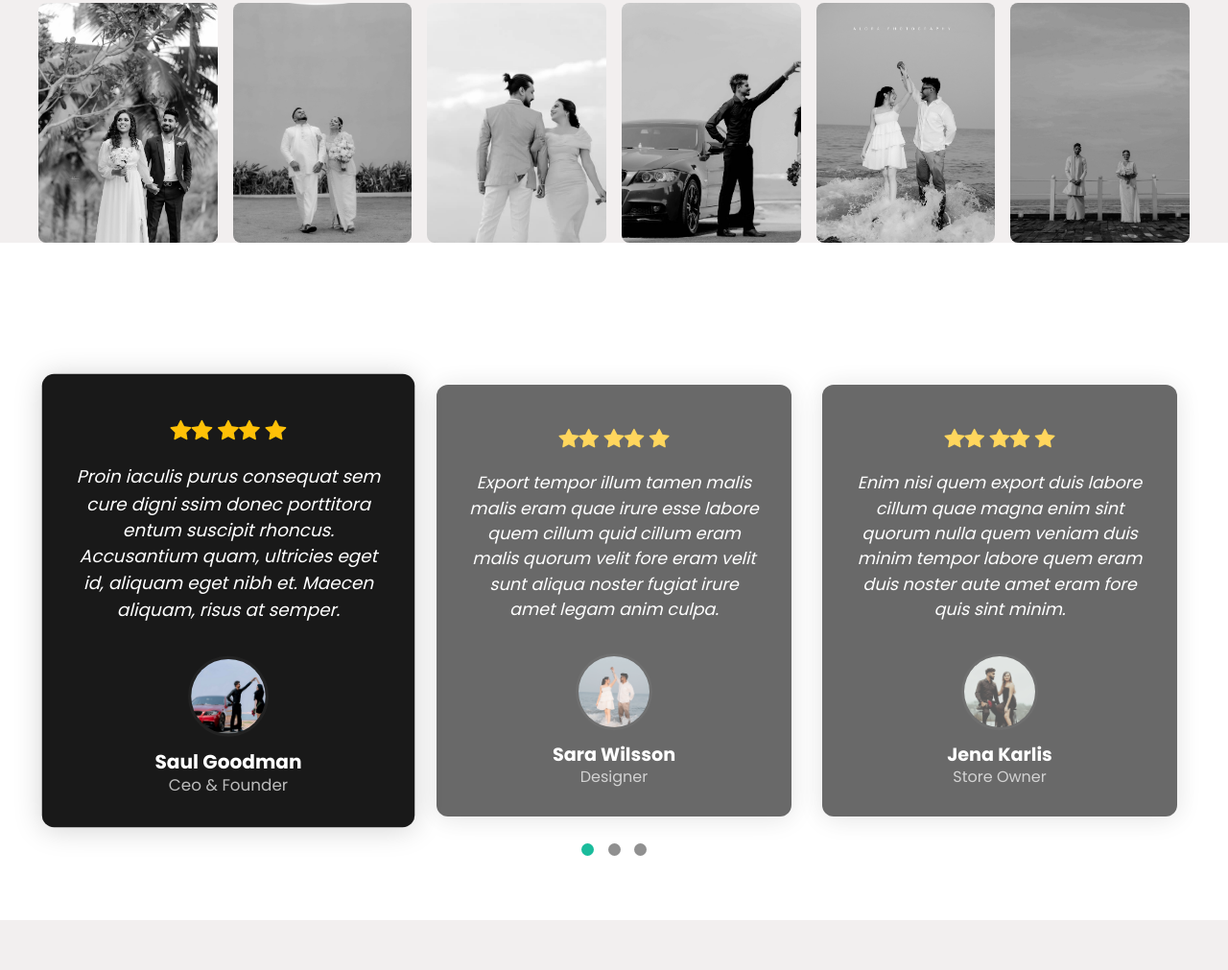
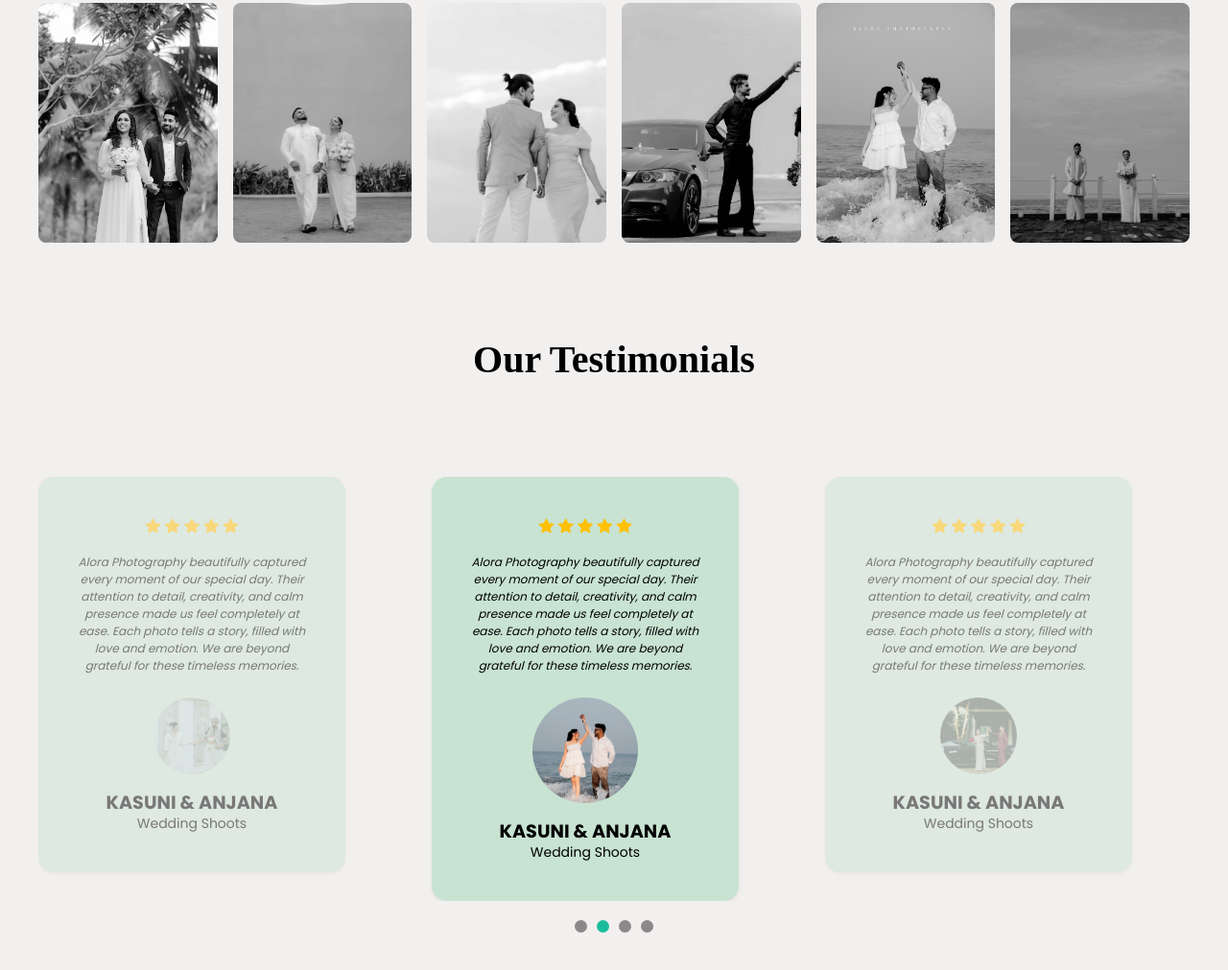
Before and after one commit to HasaliM23/Photography_Web_Site-1, a plain HTML site: page index.html in a window 1280 px wide. Shown: the part 1591-2602 px from the top of the page at 96% size. Before the commit the page ends 2550 px from the top, so only its background shows below. Drawn offline with nearby package versions, Linux system fonts and the light colour scheme.

Commit message:
Testinomial Update

```diff
--- a/css/style.css
+++ b/css/style.css
@@ -4,6 +4,11 @@
       --navbar-bg: #fff;
       --nav-link: #000;
       --gallery-bg: #fff;
+        --testimonial-card-bg: #c8e3d2;
+  --testimonial-card-text: #010101;
+  --testimonial-card-heading: #000000;
+  --testimonial-card-muted: #000000;
+   --testimonials-bg: #f2efef;
     }
 
     body {
@@ -418,6 +423,12 @@
       --navbar-bg: #232526;
       --nav-link: #f2efef;
       --gallery-bg: #232526;
+        --testimonial-card-bg: #ffffff;
+  --testimonial-card-text: #000000;
+  --testimonial-card-heading: #ffffff;
+  --testimonial-card-muted: #000000;
+   --testimonials-bg: #17191b;
+
     }
     [data-theme="dark"] .hero-section,
     [data-theme="dark"] .carousel-frame {
@@ -465,121 +476,193 @@
       stroke: #f2efef;
     }
 
+    [data-theme="dark"] .swiper-pagination-bullet {
+  background: #f2efef;
+  opacity: 0.5;
+}
+[data-theme="dark"] .swiper-pagination-bullet-active {
+  background: #c8e3d2;
+  opacity: 1;
+}
 
     /*testimonials section*/
 
-    .section-testimonial-section {
-  background-color: var(--gallery-bg);
-  padding: 60px 20px;
-  text-align: center;
-}
+ /*testimonials section*/
 
-.section-testimonial-section h2 {
-  color: #fff;
-  font-size: 2.5rem;
-  margin-bottom: 40px;
-  letter-spacing: 1px;
-}
-
-.testimonial-slider {
-  display: flex;
-  justify-content: center;
-  gap: 32px;
-  flex-wrap: wrap;
-  margin-bottom: 24px;
-}
-
-.testimonial-card {
-  background: #191919;
-  color: #fff;
-  border-radius: 12px;
-  padding: 40px 32px 32px 32px;
-  width: 370px;
-  min-height: 380px;
+  /* Optional: Customize Swiper and cards for a modern look */
+#testimonials .card {
+  border-radius: 1rem;
+  min-height: 100px;
+  width: 320px;
+  max-width: 95vw;
+  padding: 1.5rem 0.75rem;  /* Optionally reduce padding for a more compact card */
   display: flex;
   flex-direction: column;
   align-items: center;
-  box-shadow: 0 2px 28px 0 rgba(0,0,0,0.18);
-  opacity: 0.65;
-  transition: opacity 0.3s, transform 0.3s;
+
+background-color: var(--testimonial-card-bg);
+  color: var(--testimonial-card-text);
 }
 
-.testimonial-card.active {
+#testimonials {
+    max-width: 100%;
+      margin: 0 auto;
+      padding: 0;
+      display: flex;
+      flex-wrap: wrap;
+      justify-content: center;
+      gap: 20px;
+      margin-top: 50px;
+      position: relative;
+  padding: 50px 0; /* Add padding for better spacing */
+  z-index: 1; /* Ensure it appears above other sections */
+  overflow: hidden; /* Prevent overflow issues */
+  background-color: var(--testimonials-bg);
+
+
+}
+
+
+
+
+
+#testimonials .card:hover {
+  box-shadow: 0 8px 32px rgba(0,0,0,0.12);
+
+
+}
+/* Make center slide image larger */
+.swiper-slide-active .testimonial-img {
+  width: 110px;
+  height: 110px;
+  transition: all 0.3s ease;
+}
+
+/* Slightly smaller images for side slides */
+.swiper-slide-next .testimonial-img,
+.swiper-slide-prev .testimonial-img {
+  width: 80px;
+  height: 80px;
+  opacity: 0.5;
+  transition: all 0.3s ease;
+}
+.swiper-slide {
+  opacity: 0.4; /* Lower base opacity */
+  transform: scale(0.92);
+  z-index: 1;
+  transition: all 0.35s ease;
+}
+
+.swiper-slide-next,
+.swiper-slide-prev {
+  opacity: 0.5; /* Even more transparent for side slides */
+  transform: scale(0.92);
+  z-index: 1;
+}
+
+.swiper-slide-active {
   opacity: 1;
-  transform: scale(1.05);
+  transform: scale(1.25);
   z-index: 2;
 }
 
-.stars {
-  color: #ffc107;
-  font-size: 1.3em;
-  margin-bottom: 18px;
-}
 
-.testimonial-text {
-  font-style: italic;
-  font-size: 1.1em;
-  margin-bottom: 32px;
-  line-height: 1.5;
-}
 
-.profile {
-  margin-top: auto;
-  text-align: center;
-}
-
-.testimonial-img {
-  width: 80px;
-  height: 80px;
-  border-radius: 50%;
-  object-fit: cover;
-  margin-bottom: 14px;
-  border: 3px solid #222;
-}
-
-h3 {
-  font-weight: bold;
-  font-size: 1.2em;
-  margin-bottom: 2px;
-}
-
-h4 {
-  color: #bbb;
-  font-weight: 400;
-  font-size: 1em;
-  margin-bottom: 0;
-}
-
-.testimonial-dots {
-  margin-top: 18px;
-}
-
-.dot {
-  display: inline-block;
+.swiper-pagination-bullet {
   width: 13px;
   height: 13px;
-  margin: 0 5px;
   background: #222;
-  border-radius: 50%;
   opacity: 0.5;
+  margin: 0 5px !important;
   transition: background 0.3s, opacity 0.3s;
 }
-
-.dot.active {
+.swiper-pagination-bullet-active {
   background: #1abc9c;
   opacity: 1;
 }
 
-/* Responsive */
-@media (max-width: 1100px) {
-  .testimonial-slider {
-    gap: 20px;
-  }
-  .testimonial-card {
-    width: 90vw;
-    max-width: 400px;
+
+.testimonial-img {
+  width: 90px;            /* Bigger image */
+  height: 90px;
+  object-fit: cover;
+  border-radius: 50%;
+;
+
+  display: block;
+
+}
+
+.card-heading {
+  font-size: 2.5rem;
+  font-weight: 400;
+  text-align: center;
+  color: var(--testimonial-card-heading) !important;
+  margin-bottom: 30px;
+  font-family: 'Libre Baskerville', serif;
+
+}
+
+
+.card-text{
+  font-size: 12px;
+  line-height: 1.5;
+
+   color: var(--testimonial-card-text) !important;
+  text-align: center;
+  margin-top: 10px;
+  margin-bottom: 20px;
+  font-family: 'Poppins', sans-serif;
+  z-index: 1; /* Ensure it's not hidden under overlay */
+  position: relative; /* Helps when placed inside layered backgrounds */
+  padding: 0 10px; /* Add some padding for better readability */
+  max-width: 300px; /* Limit width for better readability */
+  text-align: justify; /* Justify text for a cleaner look */
+  word-break: break-word; /* Prevent long words from breaking layout */
+  overflow-wrap: break-word; /* Ensure long words wrap correctly */
+  text-overflow: ellipsis; /* Add ellipsis for overflow text */
+  white-space: normal; /* Allow text to wrap normally */
+
+  overflow: hidden; /* Hide overflow text */
+
+  display: -webkit-box; /* For WebKit browsers */
+
+
+  line-height: 1.5; /* Set line height for better readability */
+
+  margin: 0 auto; /* Center the text */
+
+
+
+
+}
+
+h5 {
+  font-size: 1.2rem;
+  font-weight: 600;
+
+  margin-top: 10px;
+}
+
+#testimonials .text-muted {
+    color: var(--testimonial-card-muted) !important;
+}
+
+
+
+
+@media (max-width: 991px) {
+  #testimonials .card {
+    min-height: 380px;
   }
 }
+@media (max-width: 600px) {
+  #testimonials .card {
+    min-height: 320px;
+    padding: 1.5rem 0.5rem;
+  }
+}
+
 
 @media (max-width: 700px) {
   .testimonial-slider {
@@ -591,3 +674,15 @@ h4 {
     max-width: 98vw;
   }
 }
+
+@media (max-width: 600px) {
+  #testimonials .card {
+    min-height: 350px;
+    width: 95vw;
+    padding: 1.5rem 0.5rem;
+  }
+  .testimonial-img {
+    width: 60px;
+    height: 60px;
+  }
+}
--- a/index.html
+++ b/index.html
@@ -6,6 +6,13 @@
   <meta name="viewport" content="width=device-width, initial-scale=1" />
   <link href="https://cdn.jsdelivr.net/npm/bootstrap@5.3.0/dist/css/bootstrap.min.css" rel="stylesheet" />
   <link rel="stylesheet" href="https://fonts.googleapis.com/css?family=Poppins:400,500,700&display=swap">
+
+  <!-- Bootstrap CSS -->
+<link href="https://cdn.jsdelivr.net/npm/bootstrap@5.3.3/dist/css/bootstrap.min.css" rel="stylesheet">
+<!-- Swiper CSS -->
+<link rel="stylesheet" href="https://cdn.jsdelivr.net/npm/swiper@11/swiper-bundle.min.css" />
+<!-- Bootstrap Icons for stars -->
+<link rel="stylesheet" href="https://cdn.jsdelivr.net/npm/bootstrap-icons@1.11.3/font/bootstrap-icons.css" />
 
 
   <link rel="stylesheet" href="https://cdn.jsdelivr.net/npm/bootstrap-icons@1.11.3/font/bootstrap-icons.css" />
@@ -181,67 +188,158 @@
 <!--Testinomial Section Start-->
 
 
-<section class="section-testimonial-section">
-  <h2>Our Testimonial</h2>
-  <div class="testimonial-slider" id="testimonialSlider">
-    <div class="testimonial-card active">
-      <div class="stars">
-        <i class="bi bi-star-fill"></i><i class="bi bi-star-fill"></i>
-        <i class="bi bi-star-fill"></i><i class="bi bi-star-fill"></i>
-        <i class="bi bi-star-fill"></i>
+<!--Testinomial Section Start-->
+
+
+
+
+<section id="testimonials" class="py-5">
+  <div class="container">
+    <div class="text-center mb-5">
+      <h2 class="card-heading fw-bold text-white">Our Testimonials</h2>
+    </div>
+    <div class="swiper testimonial-swiper">
+      <div class="swiper-wrapper">
+
+        <!-- Slide 1 -->
+        <div class="swiper-slide">
+  <div class="card border-0 shadow-sm h-200">
+    <div class="card-body d-flex flex-column align-items-center">
+      <div class="mb-3">
+        <i class="bi bi-star-fill text-warning"></i>
+        <i class="bi bi-star-fill text-warning"></i>
+        <i class="bi bi-star-fill text-warning"></i>
+        <i class="bi bi-star-fill text-warning"></i>
+        <i class="bi bi-star-fill text-warning"></i>
       </div>
-      <p class="testimonial-text">
-        Proin iaculis purus consequat sem cure digni ssim donec porttitora entum suscipit rhoncus. Accusantium quam, ultricies eget id, aliquam eget nibh et. Maecen aliquam, risus at semper.
+      <p class="card-text text-center fst-italic mb-4">
+        Alora Photography beautifully captured every moment of our special day. Their
+attention to detail, creativity, and calm presence made us feel completely at
+ease. Each photo tells a story, filled with love and emotion. We are beyond grateful
+for these timeless memories.
       </p>
-      <div class="profile">
-        <img src="images/Gallery_10.jpg" class="testimonial-img" alt="">
-        <h3>Saul Goodman</h3>
-        <h4>Ceo &amp; Founder</h4>
-      </div>
-    </div>
-    <div class="testimonial-card">
-      <div class="stars">
-        <i class="bi bi-star-fill"></i><i class="bi bi-star-fill"></i>
-        <i class="bi bi-star-fill"></i><i class="bi bi-star-fill"></i>
-        <i class="bi bi-star-fill"></i>
-      </div>
-      <p class="testimonial-text">
-        Export tempor illum tamen malis malis eram quae irure esse labore quem cillum quid cillum eram malis quorum velit fore eram velit sunt aliqua noster fugiat irure amet legam anim culpa.
-      </p>
-      <div class="profile">
-        <img src="images/Gallery_11.jpg" class="testimonial-img" alt="">
-        <h3>Sara Wilsson</h3>
-        <h4>Designer</h4>
-      </div>
-    </div>
-    <div class="testimonial-card">
-      <div class="stars">
-        <i class="bi bi-star-fill"></i><i class="bi bi-star-fill"></i>
-        <i class="bi bi-star-fill"></i><i class="bi bi-star-fill"></i>
-        <i class="bi bi-star-fill"></i>
-      </div>
-      <p class="testimonial-text">
-        Enim nisi quem export duis labore cillum quae magna enim sint quorum nulla quem veniam duis minim tempor labore quem eram duis noster aute amet eram fore quis sint minim.
-      </p>
-      <div class="profile">
-        <img src="images/Gallery_2.jpg" class="testimonial-img" alt="">
-        <h3>Jena Karlis</h3>
-        <h4>Store Owner</h4>
+      <div class="d-flex flex-column align-items-center mt-auto">
+        <img src="images/Gallery_1.jpg" class="testimonial-img mb-2" alt="Name">
+        <h5 class="mb-0 fw-bold">KASUNI & ANJANA</h5>
+        <small class="text-muted">Wedding Shoots</small>
       </div>
     </div>
   </div>
-  <div class="testimonial-dots" id="testimonialDots">
-    <span class="dot active"></span>
-    <span class="dot"></span>
-    <span class="dot"></span>
+</div>
+
+
+        <!-- Slide 2 -->
+         <div class="swiper-slide">
+  <div class="card border-0 shadow-sm h-200">
+    <div class="card-body d-flex flex-column align-items-center">
+      <div class="mb-3">
+        <i class="bi bi-star-fill text-warning"></i>
+        <i class="bi bi-star-fill text-warning"></i>
+        <i class="bi bi-star-fill text-warning"></i>
+        <i class="bi bi-star-fill text-warning"></i>
+        <i class="bi bi-star-fill text-warning"></i>
+      </div>
+      <p class="card-text text-center fst-italic mb-4">
+        Alora Photography beautifully captured every moment of our special day. Their
+attention to detail, creativity, and calm presence made us feel completely at
+ease. Each photo tells a story, filled with love and emotion. We are beyond grateful
+for these timeless memories.
+      </p>
+      <div class="d-flex flex-column align-items-center mt-auto">
+        <img src="images/Gallery_11.jpg" class="testimonial-img mb-2" alt="Name">
+        <h5 class="mb-0 fw-bold">KASUNI & ANJANA</h5>
+        <small class="text-muted">Wedding Shoots</small>
+      </div>
+    </div>
+  </div>
+</div>
+
+        <!-- Slide 3 -->
+        <div class="swiper-slide">
+  <div class="card border-0 shadow-sm h-200">
+    <div class="card-body d-flex flex-column align-items-center">
+      <div class="mb-3">
+        <i class="bi bi-star-fill text-warning"></i>
+        <i class="bi bi-star-fill text-warning"></i>
+        <i class="bi bi-star-fill text-warning"></i>
+        <i class="bi bi-star-fill text-warning"></i>
+        <i class="bi bi-star-fill text-warning"></i>
+      </div>
+      <p class="card-text text-center fst-italic mb-4">
+        Alora Photography beautifully captured every moment of our special day. Their
+attention to detail, creativity, and calm presence made us feel completely at
+ease. Each photo tells a story, filled with love and emotion. We are beyond grateful
+for these timeless memories.
+      </p>
+      <div class="d-flex flex-column align-items-center mt-auto">
+        <img src="images/Gallery_6.jpg" class="testimonial-img mb-2" alt="Name">
+        <h5 class="mb-0 fw-bold">KASUNI & ANJANA</h5>
+        <small class="text-muted">Wedding Shoots</small>
+      </div>
+    </div>
+  </div>
+</div>
+
+        <!-- Slide 4 -->
+       <div class="swiper-slide">
+  <div class="card border-0 shadow-sm h-200">
+    <div class="card-body d-flex flex-column align-items-center">
+      <div class="mb-3">
+        <i class="bi bi-star-fill text-warning"></i>
+        <i class="bi bi-star-fill text-warning"></i>
+        <i class="bi bi-star-fill text-warning"></i>
+        <i class="bi bi-star-fill text-warning"></i>
+        <i class="bi bi-star-fill text-warning"></i>
+      </div>
+      <p class="card-text text-center fst-italic mb-4">
+       Alora Photography beautifully captured every moment of our special day. Their
+attention to detail, creativity, and calm presence made us feel completely at
+ease. Each photo tells a story, filled with love and emotion. We are beyond grateful
+for these timeless memories.
+      </p>
+      <div class="d-flex flex-column align-items-center mt-auto">
+        <img src="images/Gallery_4.jpg" class="testimonial-img mb-2" alt="Name">
+        <h5 class="mb-0 fw-bold">KASUNI & ANJANA</h5>
+        <small class="text-muted">Wedding Shoots</small>
+      </div>
+    </div>
+  </div>
+</div>
+
+        <!-- Add more slides as needed -->
+
+      </div>
+      <!-- Swiper Pagination -->
+
+    </div>
+
+    <div class="swiper-pagination mt-4 align-items-center"></div>
   </div>
 </section>
+
+<!--End of testinomial part-->
+
+<!--Contact Us Section-->
+
+<section class="section contact-us">
+
+<h1>Contact Us</h1>
+
+
+
+</section>
+
 
 
 
   <!-- Bootstrap JS -->
   <script src="https://cdn.jsdelivr.net/npm/bootstrap@5.3.0/dist/js/bootstrap.bundle.min.js"></script>
   <!-- Custom Script to Sync Hero Text and Theme Toggle -->
+
+
+<script src="https://cdn.jsdelivr.net/npm/swiper@11/swiper-bundle.min.js"></script>
+
+
   <script>
     // Hero text sync with carousel
     const heroTexts = document.querySelectorAll('.hero-text');
@@ -352,87 +450,49 @@
 
 
 
-//testimonial slider functionality
 
-const slider = document.getElementById('testimonialSlider');
-const cards = slider.querySelectorAll('.testimonial-card');
-const dots = document.getElementById('testimonialDots').querySelectorAll('.dot');
-let current = 0;
-let startX = 0;
-let isDragging = false;
-let threshold = 60; // px to trigger slide
+  // Testimonial section functionality
 
-function showSlide(idx) {
-  cards.forEach((card, i) => {
-    card.classList.toggle('active', i === idx);
-  });
-  dots.forEach((dot, i) => {
-    dot.classList.toggle('active', i === idx);
-  });
-  current = idx;
-}
+/*const swiper = new Swiper('.testimonial-swiper', {
+  slidesPerView: 1,
+  spaceBetween: 30,
+  loop: true,
+  grabCursor: true,
+  pagination: {
+    el: '.swiper-pagination',
+    clickable: true,
+  },
+  autoplay: {
+    delay: 3500, // Time in ms between slides
+    disableOnInteraction: false // Keep autoplay after user interaction
+  },
+  breakpoints: {
+    768: {
+      slidesPerView: 2,
+    },
+    1200: {
+      slidesPerView: 3,
+    }
+  }
+});  */
 
-// Dot navigation
-dots.forEach((dot, idx) => {
-  dot.addEventListener('click', () => showSlide(idx));
-});
 
-// Mouse/touch drag navigation
-slider.addEventListener('mousedown', (e) => {
-  isDragging = true;
-  startX = e.pageX;
-});
-slider.addEventListener('touchstart', (e) => {
-  isDragging = true;
-  startX = e.touches[0].pageX;
-});
 
-slider.addEventListener('mousemove', (e) => {
-  if (!isDragging) return;
-  let diff = e.pageX - startX;
-  if (diff > threshold) {
-    prevSlide();
-    isDragging = false;
-  } else if (diff < -threshold) {
-    nextSlide();
-    isDragging = false;
+const swiper = new Swiper('.testimonial-swiper', {
+  slidesPerView: 3, // 3 cards always visible (center + 2 sides)
+  centeredSlides: true,
+  loop: true,
+  spaceBetween: 30,
+  grabCursor: true,
+  pagination: {
+    el: '.swiper-pagination',
+    clickable: true,
+  },
+  autoplay: {
+    delay: 3500,
+    disableOnInteraction: false
   }
 });
-slider.addEventListener('touchmove', (e) => {
-  if (!isDragging) return;
-  let diff = e.touches[0].pageX - startX;
-  if (diff > threshold) {
-    prevSlide();
-    isDragging = false;
-  } else if (diff < -threshold) {
-    nextSlide();
-    isDragging = false;
-  }
-});
-
-slider.addEventListener('mouseup', () => isDragging = false);
-slider.addEventListener('mouseleave', () => isDragging = false);
-slider.addEventListener('touchend', () => isDragging = false);
-
-function prevSlide() {
-  let idx = (current - 1 + cards.length) % cards.length;
-  showSlide(idx);
-}
-function nextSlide() {
-  let idx = (current + 1) % cards.length;
-  showSlide(idx);
-}
-
-// Optional: Keyboard navigation
-slider.tabIndex = 0;
-slider.addEventListener('keydown', (e) => {
-  if (e.key === 'ArrowLeft') prevSlide();
-  if (e.key === 'ArrowRight') nextSlide();
-});
-
-// Initialize
-showSlide(0);
-
 
 
   </script>
```
